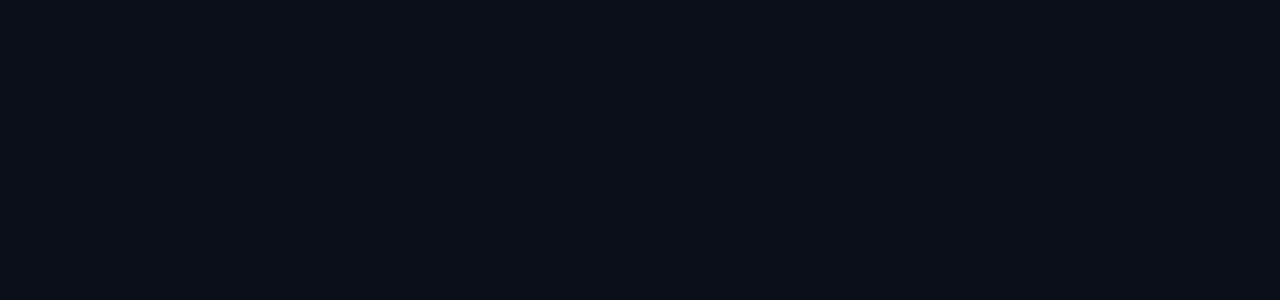
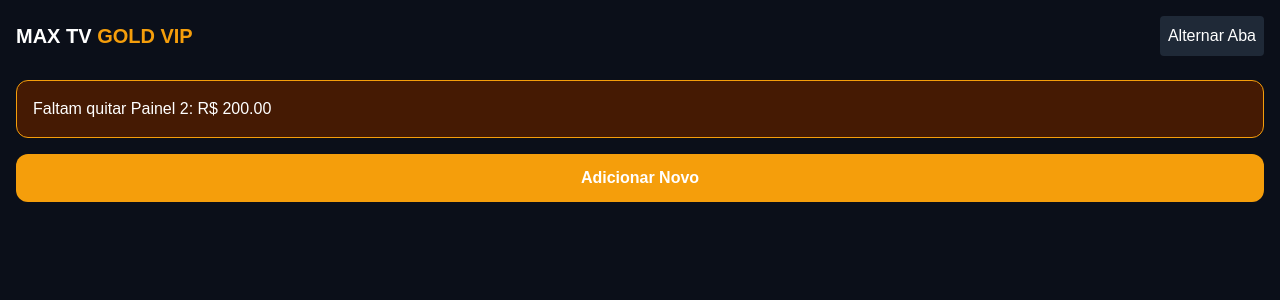
Before and after one commit to maxtvgoldvip/ClientesMaxTv, a React (Vite) app: page / in a window 1280 px wide. Shown: the top 300 px of the page. Built offline with nearby package versions, Linux system fonts and the light colour scheme.

Commit message:
Refactor App component and improve session handling

```diff
--- a/src/App.jsx
+++ b/src/App.jsx
@@ -5,10 +5,6 @@
 export default function App() {
   const [session, setSession] = useState(null);
   const [loading, setLoading] = useState(true);
-  const [email, setEmail] = useState('');
-  const [password, setPassword] = useState('');
-  const [isSignUp, setIsSignUp] = useState(false);
-  const [errorMsg, setErrorMsg] = useState('');
   const [activeTab, setActiveTab] = useState('dashboard');
   const [clients, setClients] = useState([]);
   const [searchTerm, setSearchTerm] = useState('');
@@ -18,7 +14,11 @@
   const [formData, setFormData] = useState({ nome: '', tipo: 'Cliente Direto', painel: 'Painel 1 (Sigma)', valor_plano: '', dispositivo: 'TV Box', observacoes: '', qtd_ativos_p1: 1, qtd_ativos_p2: 0 });
 
   useEffect(() => {
-    supabase.auth.getSession().then(({ data: { session } }) => { setSession(session); if (session) fetchAppData(session.user.id); setLoading(false); });
+    supabase.auth.getSession().then(({ data: { session } }) => {
+      setSession(session);
+      if (session) fetchAppData(session.user.id);
+      setLoading(false);
+    });
   }, []);
 
   const fetchAppData = async (userId) => {
@@ -28,13 +28,81 @@
     if (cfg) setConfig(cfg);
   };
 
-  // ... [Manter aqui as funções handleSaveConfig, handleSaveClient, handleDelete que já estavam funcionando]
-  // (Como o chat tem limite, cole aqui as mesmas funções da versão anterior que já estava com a lógica correta)
+  const handleSaveConfig = async () => {
+    const payload = { user_id: session.user.id, ...config };
+    const { data: existing } = await supabase.from('config_max').select('id').eq('user_id', session.user.id).maybeSingle();
+    const { error } = existing ? await supabase.from('config_max').update(payload).eq('id', existing.id) : await supabase.from('config_max').insert([payload]);
+    if (error) alert("Erro: " + error.message); else alert('Configurações salvas!');
+  };
+
+  const handleSaveClient = async (e) => {
+    e.preventDefault();
+    const payload = { user_id: session.user.id, ...formData, valor_plano: parseFloat(formData.valor_plano) };
+    if (editingClient) {
+      await supabase.from('clientes_max').update(payload).eq('id', editingClient.id);
+      setClients(clients.map(c => c.id === editingClient.id ? { ...payload, id: c.id } : c));
+    } else {
+      const { data } = await supabase.from('clientes_max').insert([payload]).select();
+      if (data) setClients([data[0], ...clients]);
+    }
+    setShowModal(false);
+  };
+
+  const handleDelete = async (id) => {
+    if (confirm('Deseja realmente excluir?')) {
+      await supabase.from('clientes_max').delete().eq('id', id);
+      setClients(clients.filter(c => c.id !== id));
+    }
+  };
+
+  const totalReceitaP2 = clients.filter(c => c.painel.includes('Painel 2')).reduce((acc, c) => acc + ((c.tipo === 'Revendedor' ? c.qtd_ativos_p2 : 1) * config.revenda_painel2), 0);
+  const painel2Pago = totalReceitaP2 >= config.custo_painel2_fixo;
+  const saldoP2 = Math.max(0, config.custo_painel2_fixo - totalReceitaP2);
+
+  const processed = clients.map(c => {
+    const bruto = c.tipo === 'Revendedor' ? ((c.painel.includes('Painel 1') ? c.qtd_ativos_p1 : c.qtd_ativos_p2) * (c.painel.includes('Painel 1') ? config.revenda_painel1 : config.revenda_painel2)) : (parseFloat(c.valor_plano) || 0);
+    const custo = c.painel.includes('Painel 1') ? (c.tipo === 'Revendedor' ? c.qtd_ativos_p1 * config.custo_painel1 : config.custo_painel1) : (painel2Pago ? 0 : Math.min(bruto, saldoP2));
+    return { ...c, bruto, liquido: bruto - custo };
+  });
+
+  if (loading) return <div className="min-h-screen bg-[#0b0f19] text-amber-400 p-10">Carregando...</div>;
 
   return (
-    <div className="min-h-screen bg-[#0b0f19] text-gray-100 flex flex-col">
-       {/* Aqui entra a estrutura completa com header, grids de saldo e tabela */}
-       {/* Vou deixar este espaço para você colar as funções de lógica e renderização da versão anterior que funcionava */}
+    <div className="min-h-screen bg-[#0b0f19] text-white p-4">
+      <header className="flex justify-between items-center mb-6">
+        <h1 className="text-xl font-bold">MAX TV <span className="text-amber-500">GOLD VIP</span></h1>
+        <button onClick={() => setActiveTab(activeTab === 'dashboard' ? 'config' : 'dashboard')} className="bg-gray-800 p-2 rounded">Alternar Aba</button>
+      </header>
+
+      <div className={`p-4 rounded-xl border mb-4 ${painel2Pago ? 'bg-green-950 border-green-500' : 'bg-amber-950 border-amber-500'}`}>
+        {painel2Pago ? "PAINEL 2 PAGO!" : `Faltam quitar Painel 2: R$ ${saldoP2.toFixed(2)}`}
+      </div>
+
+      {activeTab === 'dashboard' ? (
+        <>
+          <button onClick={() => { setEditingClient(null); setShowModal(true); }} className="bg-amber-500 p-3 w-full rounded-xl font-bold mb-4">Adicionar Novo</button>
+          {processed.map(c => (
+            <div key={c.id} className="bg-[#111827] p-4 rounded-xl mb-2 flex justify-between items-center border border-gray-800">
+              <div><p className="font-bold">{c.nome}</p><p className="text-xs text-gray-400">{c.painel}</p></div>
+              <div className="text-right">
+                <p className="text-green-400 font-bold">R$ {c.liquido.toFixed(2)}</p>
+                <div className="flex gap-2 justify-end mt-1">
+                  <Edit2 onClick={() => { setEditingClient(c); setFormData(c); setShowModal(true); }} className="w-4 cursor-pointer" />
+                  <Trash2 onClick={() => handleDelete(c.id)} className="w-4 cursor-pointer text-red-500" />
+                </div>
+              </div>
+            </div>
+          ))}
+        </>
+      ) : (
+        <div className="space-y-4">
+          <input type="number" placeholder="Custo P1" value={config.custo_painel1} onChange={e=>setConfig({...config, custo_painel1: e.target.value})} className="bg-gray-800 p-3 w-full rounded"/>
+          <input type="number" placeholder="Revenda P1" value={config.revenda_painel1} onChange={e=>setConfig({...config, revenda_painel1: e.target.value})} className="bg-gray-800 p-3 w-full rounded"/>
+          <input type="number" placeholder="Custo Fixo P2" value={config.custo_painel2_fixo} onChange={e=>setConfig({...config, custo_painel2_fixo: e.target.value})} className="bg-gray-800 p-3 w-full rounded"/>
+          <input type="number" placeholder="Revenda P2" value={config.revenda_painel2} onChange={e=>setConfig({...config, revenda_painel2: e.target.value})} className="bg-gray-800 p-3 w-full rounded"/>
+          <button onClick={handleSaveConfig} className="bg-amber-500 p-3 w-full rounded font-bold">Salvar Configurações</button>
+        </div>
+      )}
     </div>
   );
 }
```
